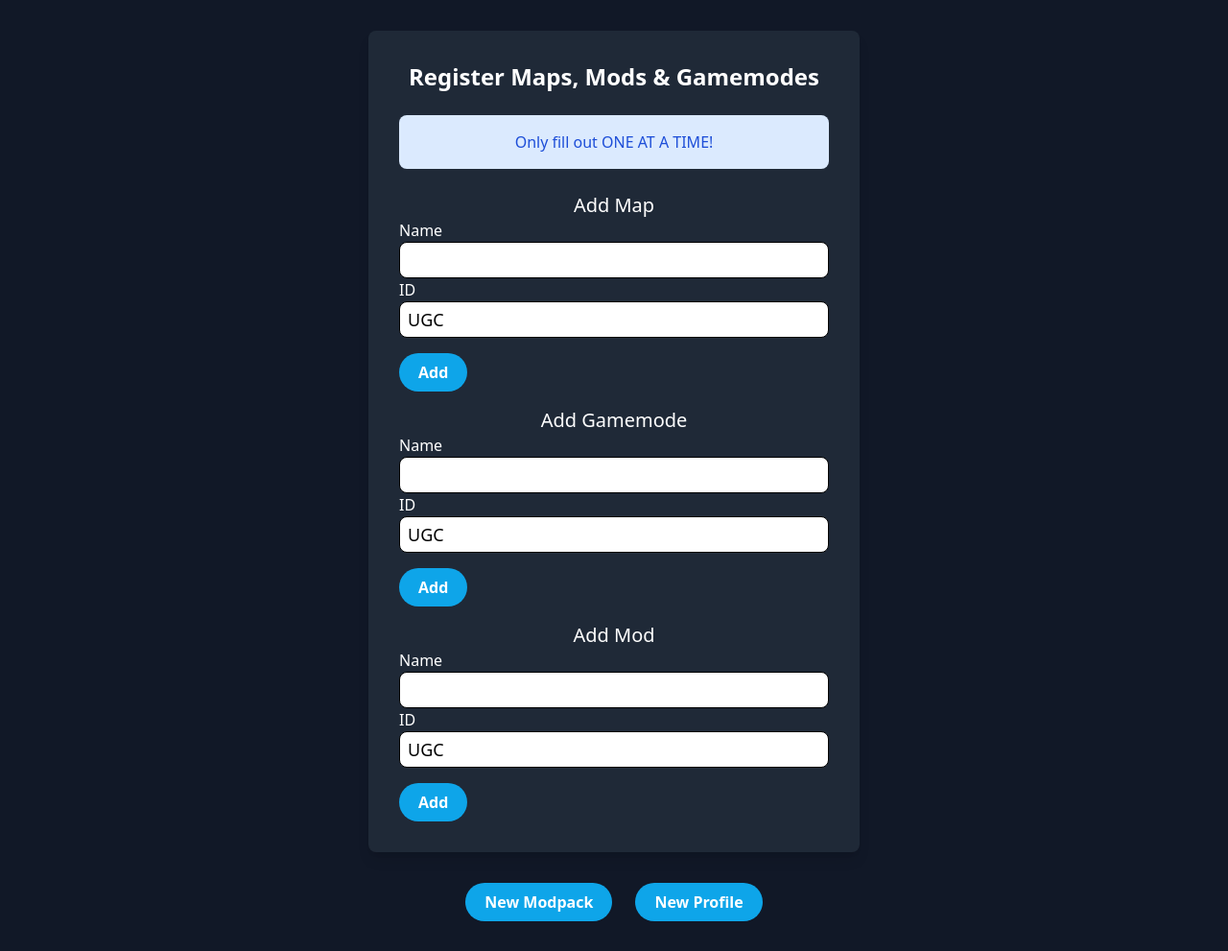
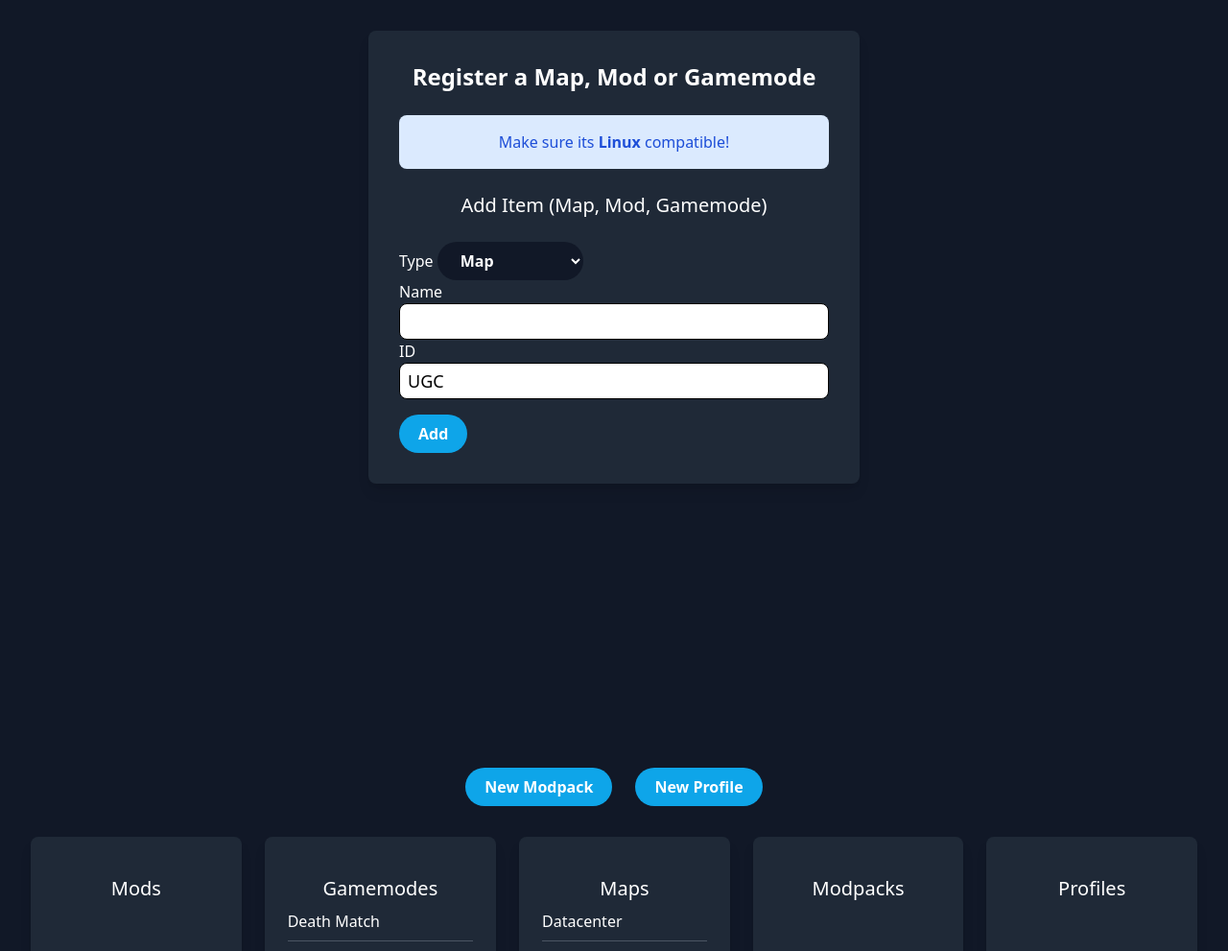
Before and after one commit to Granther/pavlov-webrcon, a Flask app: page / in a window 1280 px wide. Shown: the part 72-1063 px from the top of the page at 96% size. Run offline with Flask 3, Linux system fonts and the light colour scheme; data comes from the database, SQL or seed files in the repository; data that the repository does not hold is empty; parts of the project's set-up code (start-up, migrations or seed data) failed here and were passed over; some libraries are stand-ins or nearby versions.

Commit message:
CSS fixes for mod type dropdown

```diff
--- a/app.py
+++ b/app.py
@@ -7,7 +7,7 @@ from flask_login import LoginManager, login_user, current_user, logout_user, log
 
 from db_factory import db
 from models import User, Map, Mod, GameMode, ModPack, Profile
-from forms import LoginForm, RegisterForm, AddProfileRotationForm, NewGamemodeForm, NewModForm, NewMapForm, ModPackForm, NewProfileForm, RotateButton, SelectProfileForm
+from forms import LoginForm, RegisterForm, AddProfileRotationForm, NewGamemodeForm, NewModForm, NewMapForm, ModPackForm, NewProfileForm, RotateButton, SelectProfileForm, NewItemForm
 from logger import create_logger
 from pavrcon import set_profile, rotate_map
 from utils import create_component, create_admin, get_profiles, admin_authorized, verify_compadible, create_profile_select_form, get_mod_url, seed_data
@@ -39,9 +39,10 @@ def load_user(user_id):
 
 @app.route("/", methods=['POST', 'GET'])
 def index():
-    map_form = NewMapForm()
-    gamemode_form = NewGamemodeForm()
-    mod_form = NewModForm()
+    #map_form = NewMapForm()
+    #gamemode_form = NewGamemodeForm()
+    #mod_form = NewModForm()
+    new_item_form = NewItemForm()
 
     mods = Mod.query.all()
     maps = Map.query.all()
@@ -49,8 +50,8 @@ def index():
     modpacks = ModPack.query.all()
     profiles = Profile.query.all()
 
-    return render_template("home.html", map_form=map_form, mods=mods, maps=maps, gamemodes=gamemodes, modpacks=modpacks,
-                           gamemode_form=gamemode_form, mod_form=mod_form, profiles=profiles)
+    #return render_template("home.html", map_form=map_form, mods=mods, maps=maps, gamemodes=gamemodes, modpacks=modpacks,
+    return render_template("home.html", mods=mods, maps=maps, gamemodes=gamemodes, modpacks=modpacks, profiles=profiles, add_item_form=new_item_form)
 
 @app.route("/init_admin", methods=['POST', 'GET'])
 def init_admin():
@@ -74,6 +75,28 @@ def new_map():
 
         flash("Successfully created new map entry")
         logger.debug(f"Create new map {map_form.name.data}")
+        return redirect(url_for('index'))
+
+    return redirect(url_for('index'))
+
+@app.route("/new_item", methods=["POST", "GET"])
+def new_item():
+    new_item_form = NewItemForm()
+
+    if new_item_form.validate_on_submit():
+        item_type_name = new_item_form.type.data
+        result, msg = verify_compadible(new_item_form.id.data, modtype=item_type_name.lower())
+        if not result:
+            flash(msg)
+            return redirect(url_for('index'))
+
+        res = create_component(form_type=item_type_name, name=new_item_form.name.data, ugcid=new_item_form.id.data)
+        if not res:
+            flash(f"Error creating new {new_item_form.type.data} entry")
+            return redirect(url_for('index'))
+
+        flash("fSuccessfully created new {new_item_form.type.data} entry")
+        logger.debug(f"Created new {item_type_name} {new_item_form.name.data}")
         return redirect(url_for('index'))
 
     return redirect(url_for('index'))
--- a/forms.py
+++ b/forms.py
@@ -12,6 +12,12 @@ class QuerySelectMultipleFieldWithChecks(QuerySelectMultipleField):
 class SelectProfileForm(FlaskForm):
     profiles = SelectField('Choose a Profile', choices=[], validators=[DataRequired()], render_kw={"class": "bg-gray-900 hover:bg-sky-700 text-white py-2 px-5 rounded-full font-bold text-md transition duration-300"})
     submit = SubmitField('Set Profile', render_kw={"class": "bg-sky-500 hover:bg-sky-700 text-white py-2 px-5 rounded-full font-bold text-md transition duration-300"})
+
+class NewItemForm(FlaskForm):
+    type = SelectField('Type', choices=["Map", "Mod", "Gamemode"], validators=[DataRequired()], render_kw={"class": "bg-gray-900 hover:bg-sky-700 text-white py-2 px-5 rounded-full font-bold text-md transition duration-300"})
+    name = StringField('Name', validators=[DataRequired()], render_kw={"class": "border border-black rounded-lg text-black px-2 py-1 focus:outline-none w-full text-lg", "autocomplete":"off"})
+    id = StringField('ID', default="UGC", validators=[DataRequired()], render_kw={"class": "border border-black rounded-lg text-black px-2 py-1 focus:outline-none w-full text-lg", "autocomplete":"off"})
+    submit = SubmitField('Add', render_kw={"class": "bg-sky-500 hover:bg-sky-700 text-white py-2 px-5 rounded-full font-bold text-md transition duration-300"})
 
 class ModPackForm(FlaskForm):
     name = StringField('Modpack Name', validators=[DataRequired()], render_kw={"class": "border border-black rounded-lg text-black px-2 py-1 focus:outline-none w-full text-lg", "autocomplete":"off"})
--- a/templates/home.html
+++ b/templates/home.html
@@ -11,40 +11,21 @@
 {% block content %}
 <div class="flex flex-row gap-x-6 items-start justify-center min-h-screen bg-gray-900 p-8">
     <div class="bg-gray-800 shadow-lg p-8 w-full max-w-lg rounded-lg">
-        <h2 class="text-center text-2xl font-semibold mb-6 text-white">Register Maps, Mods & Gamemodes</h2>
+        <h2 class="text-center text-2xl font-semibold mb-6 text-white">Register a Map, Mod or Gamemode</h2>
 
         <div class="text-area mb-6 p-4 bg-blue-100 rounded-lg text-blue-700">
-            <p class="text-center">Only fill out ONE AT A TIME!</p>
+		<p class="text-center">Make sure its <strong>Linux</strong> compatible!</p>
         </div>
 
-        <form method="POST" action="{{ url_for('new_map') }}" class="text-white">
-            <h1 class="text-xl text-white mt-4 text-center">Add Map</h1>
-            {{ map_form.hidden_tag() }}
+        <form method="POST" action="{{ url_for('new_item') }}" class="text-white">
+            <h1 class="text-xl text-white mt-4 text-center pb-6">Add Item (Map, Mod, Gamemode)</h1>
+            {{ add_item_form.hidden_tag() }}
             <div class="mb-4">
-                {{ map_form.name.label }} {{ map_form.name }}
-                {{ map_form.id.label }} {{ map_form.id }}
+		<div>{{ add_item_form.type.label }} {{ add_item_form.type }}</div>
+                {{ add_item_form.name.label }} {{ add_item_form.name }}
+                {{ add_item_form.id.label }} {{ add_item_form.id }}
             </div>
-            {{ map_form.submit() }}
-        </form>
-
-        <form method="POST" action="{{ url_for('new_gamemode') }}" class="text-white">
-            <h1 class="text-xl text-white mt-4 text-center">Add Gamemode</h1>
-            {{ gamemode_form.hidden_tag() }}
-            <div class="mb-4">
-                {{ gamemode_form.name.label }} {{ gamemode_form.name }}
-                {{ gamemode_form.id.label }} {{ gamemode_form.id }}
-            </div>
-            {{ gamemode_form.submit() }}
-        </form>
-
-        <form method="POST" action="{{ url_for('new_mod') }}" class="text-white">
-            <h1 class="text-xl text-white mt-4 text-center">Add Mod</h1>
-            {{ mod_form.hidden_tag() }}
-            <div class="mb-4">
-                {{ mod_form.name.label }} {{ mod_form.name }}
-                {{ mod_form.id.label }} {{ mod_form.id }}
-            </div>
-            {{ mod_form.submit() }}
+            {{ add_item_form.submit() }}
         </form>
     </div>
 </div>
```
Also changed, not shown: 1 other file.
